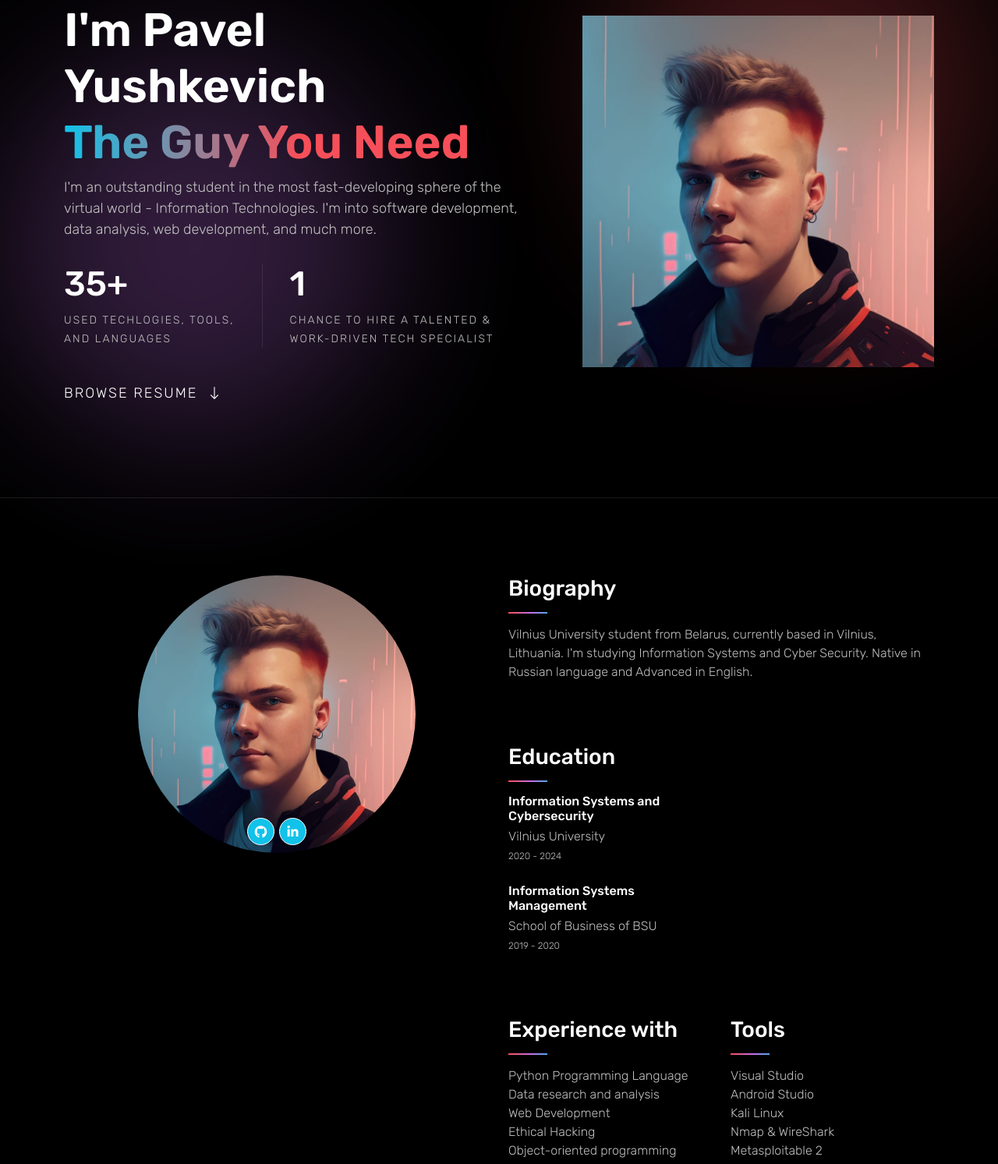
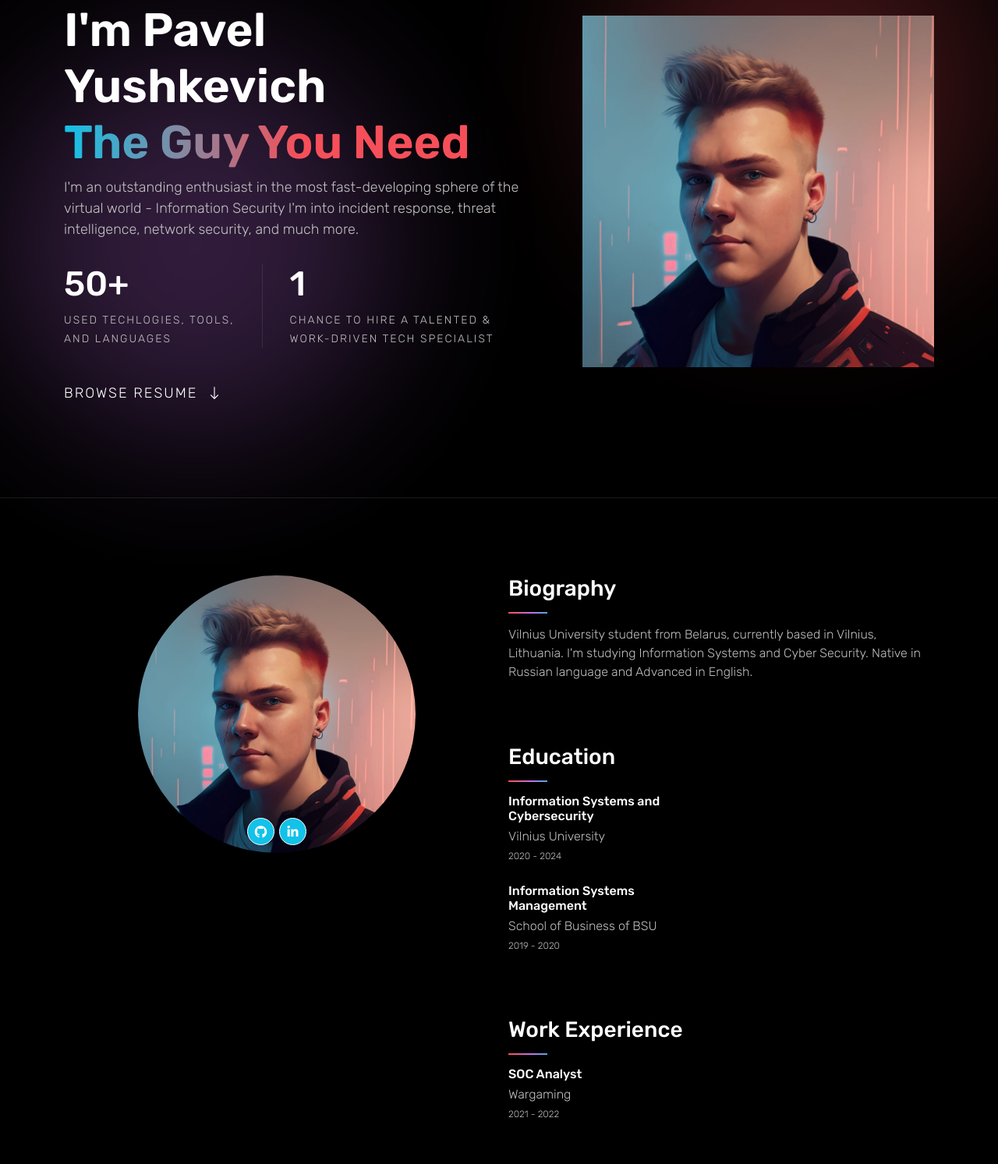
Before and after one commit to NiceDeagBro/portfolio, a plain HTML site: page index.html in a window 1280 px wide. Shown: the part 187-1680 px from the top of the page at 78% size. Drawn offline with Linux system fonts and the light colour scheme.

Commit message:
Bio changed and work experience added

```diff
--- a/index.html
+++ b/index.html
@@ -66,10 +66,10 @@
                         <div class="home-intro">
                             <h6>INTRODUCTION</h6>
                             <h2>I'm Pavel Yushkevich<span class="text-theme">The Guy You Need<span class="text-theme"></span></span></h2>
-                            <p>I'm an outstanding student in the most fast-developing sphere of the virtual world - Information Technologies. I'm into software development, data analysis, web development, and much more.</p>
+                            <p>I'm an outstanding enthusiast in the most fast-developing sphere of the virtual world - Information Security I'm into incident response, threat intelligence, network security, and much more.</p>
                             <div class="hs-exp">
                                 <div class="exp-box">
-                                    <h5>35+</h5>
+                                    <h5>50+</h5>
                                     <span>Used techlogies, tools, <br> and languages</span>
                                 </div>
                                 <div class="exp-box">
@@ -129,6 +129,22 @@
                                         <h5>Information Systems Management</h5>
                                         <p>School of Business of BSU</p>
                                         <small>2019 - 2020</small>
+                                    </div>
+                                </div>
+                            </div>
+
+                            <div class="about-row">
+                                <h3>Work Experience</h3>
+                                <div class="row g-4">
+                                    <div class="col-6">
+                                        <h5>SOC Analyst</h5>
+                                        <p>Wargaming</p>
+                                        <small>2021 - 2022</small>
+                                    </div>
+                                    <div class="col-6">
+                                        <h5></h5>
+                                        <p></p>
+                                        <small></small>
                                     </div>
                                 </div>
                             </div>
```
